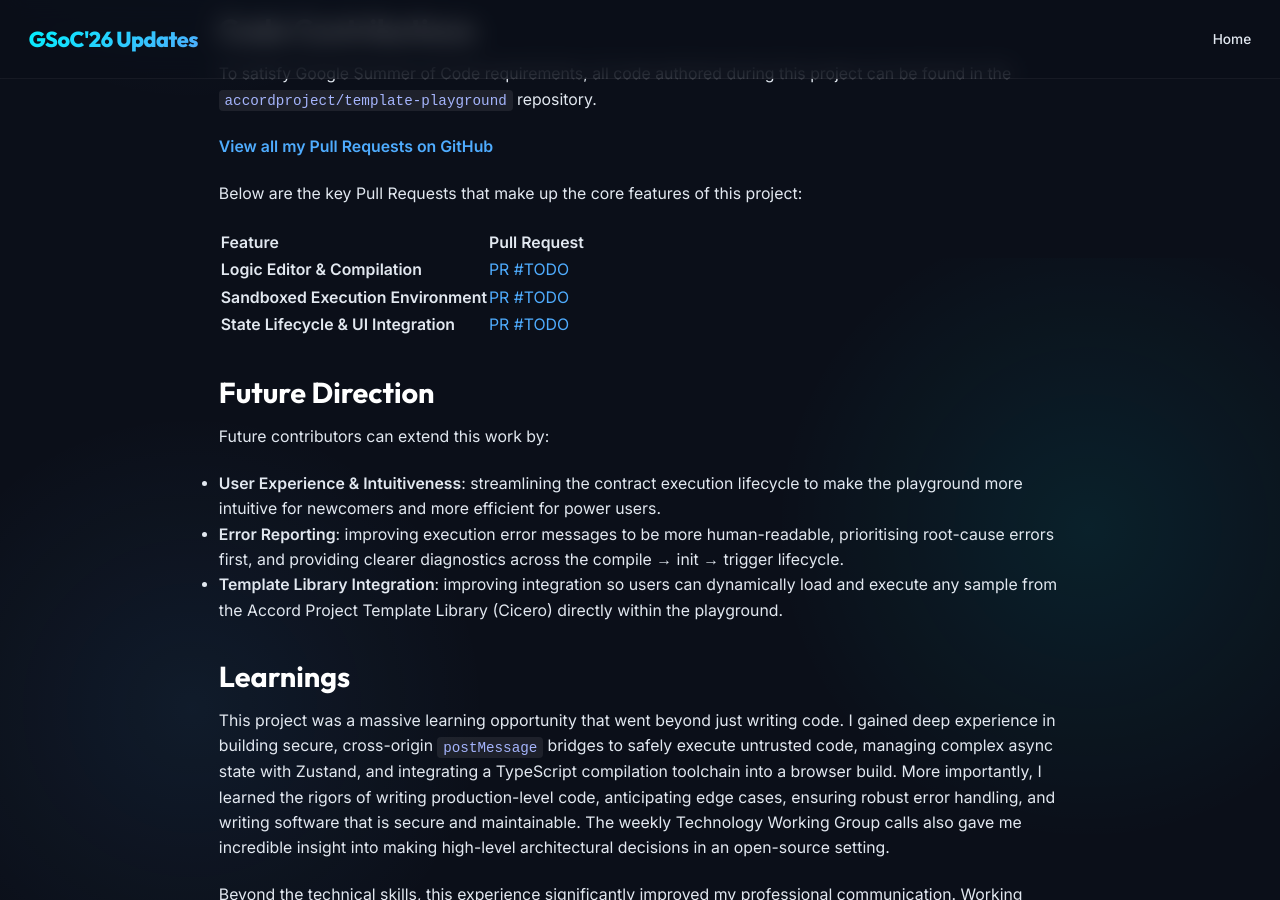
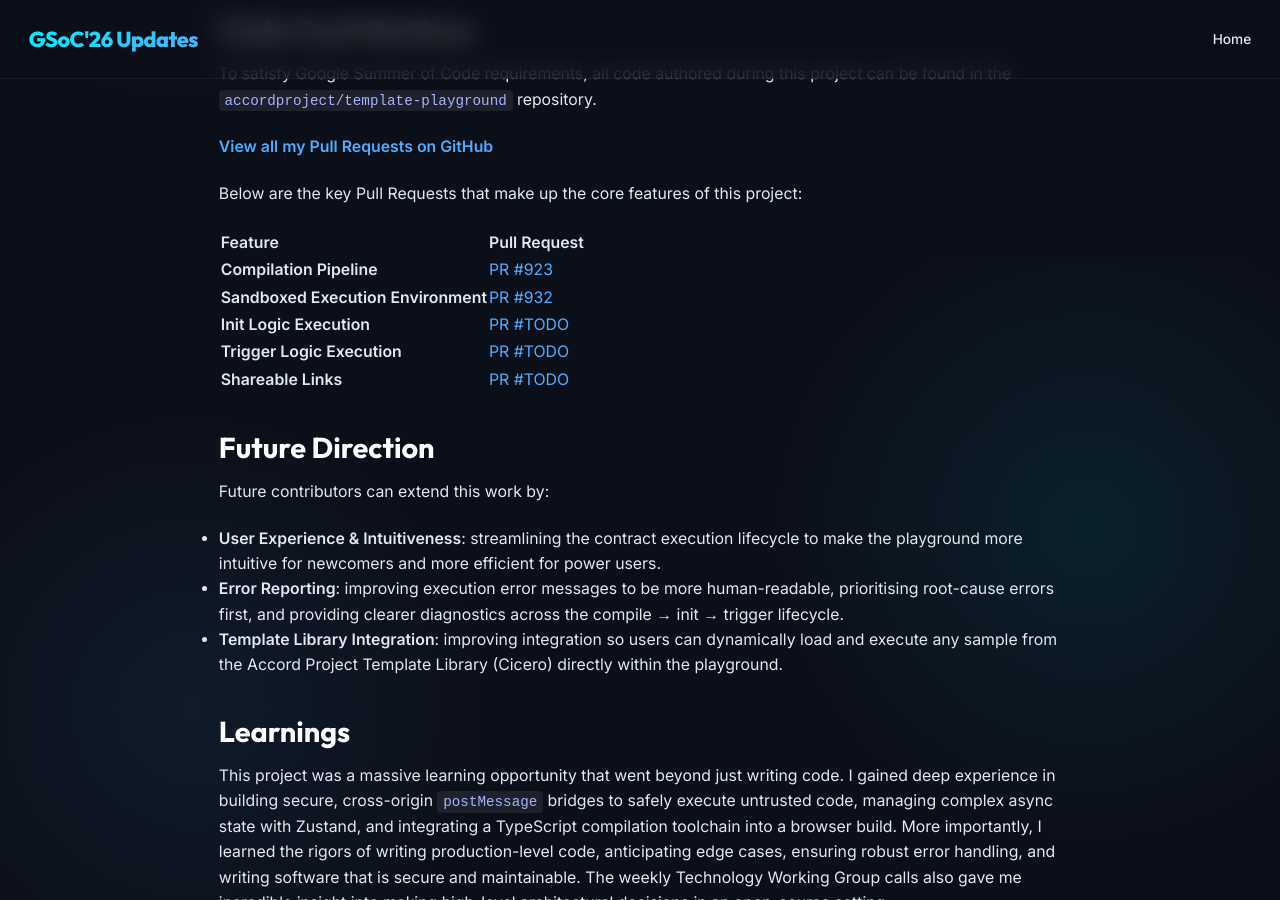
Before and after one commit to 23harshitkumar/23harshitkumar.github.io, a Jekyll site: the page built from _posts/2026-08-21-gsoc-final-submission.md, in a window 1280 px wide and 900 px high, scrolled down 3342 px. Built offline with Jekyll 4.4.1, drawn with Linux system fonts in a browser that asks for light colours.

Commit message:
docs: restructure PR table with specific rows

```diff
--- a/_posts/2026-08-21-gsoc-final-submission.md
+++ b/_posts/2026-08-21-gsoc-final-submission.md
@@ -104,9 +104,11 @@ Below are the key Pull Requests that make up the core features of this project:
 
 | Feature | Pull Request |
 | :--- | :--- |
-| **Logic Editor & Compilation** | [PR #TODO](https://github.com/accordproject/template-playground/pull/TODO) |
-| **Sandboxed Execution Environment** | [PR #TODO](https://github.com/accordproject/template-playground/pull/TODO) |
-| **State Lifecycle & UI Integration** | [PR #TODO](https://github.com/accordproject/template-playground/pull/TODO) |
+| **Compilation Pipeline** | [PR #923](https://github.com/accordproject/template-playground/pull/923) |
+| **Sandboxed Execution Environment** | [PR #932](https://github.com/accordproject/template-playground/pull/932) |
+| **Init Logic Execution** | [PR #TODO](https://github.com/accordproject/template-playground/pull/TODO) |
+| **Trigger Logic Execution** | [PR #TODO](https://github.com/accordproject/template-playground/pull/TODO) |
+| **Shareable Links** | [PR #TODO](https://github.com/accordproject/template-playground/pull/TODO) |
 
 ### Future Direction
 
```
